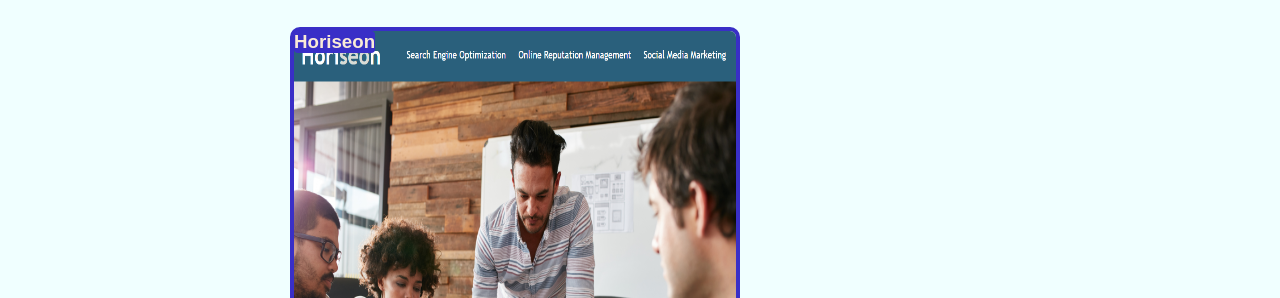
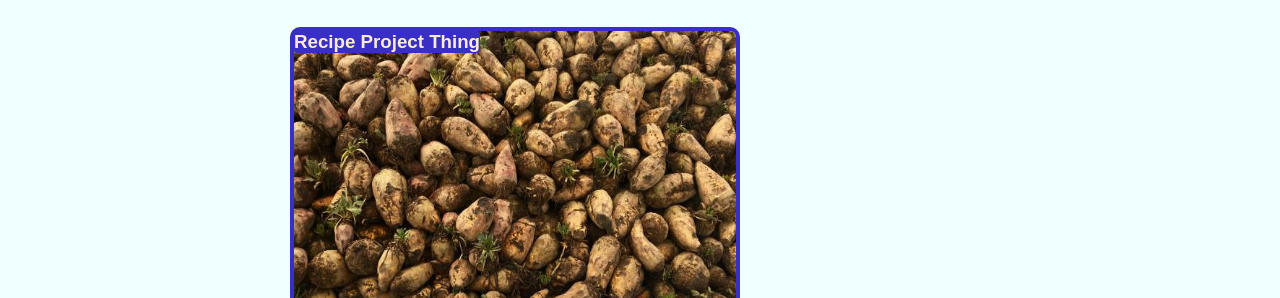
Before and after one commit to eucalyptus1/james-portfolio-3.0, a plain HTML site: page index.html in a window 1280 px wide. Shown: the part 657-955 px from the top of the page. Drawn offline with Linux system fonts and the light colour scheme.

Commit message:
added new project to page

```diff
--- a/index.html
+++ b/index.html
@@ -61,8 +61,8 @@
         </div>
 
         <div class="featured-project">
-            <h3>Horiseon</h3>
-            <a href="https://eucalyptus1.github.io/UofM-refactor-challenge"><img src="./assets/images/mainproject.png" /></a>
+            <h3>Recipe Project Thing</h3>
+            <a href="https://dredawkins11.github.io/recipe-finder-app/"><img src="./assets/images/fodder-beet.jpg" alt="this is fodder beet"/></a>
 
         </div>
 
```
Also changed, not shown: assets/images/fodder-beet.jpg (added).
